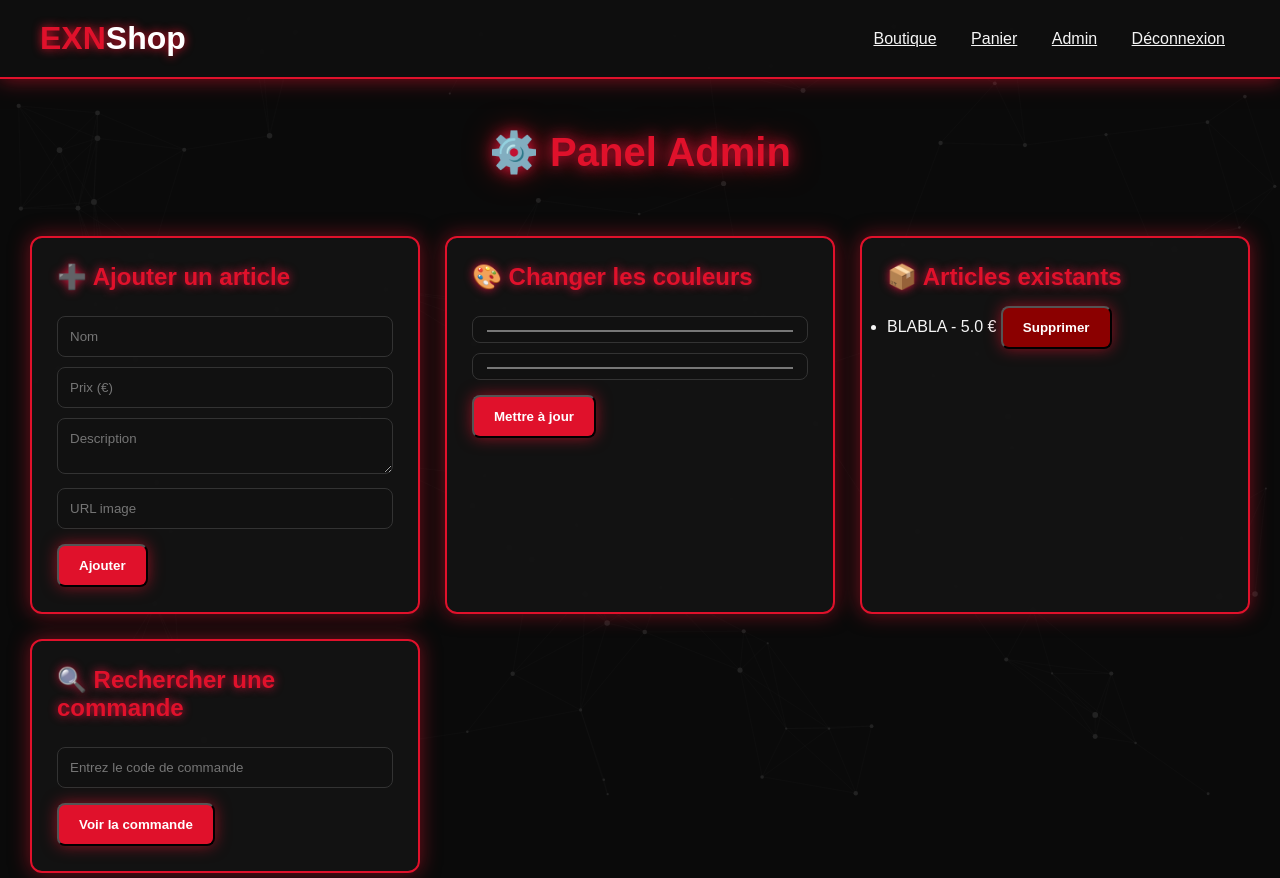
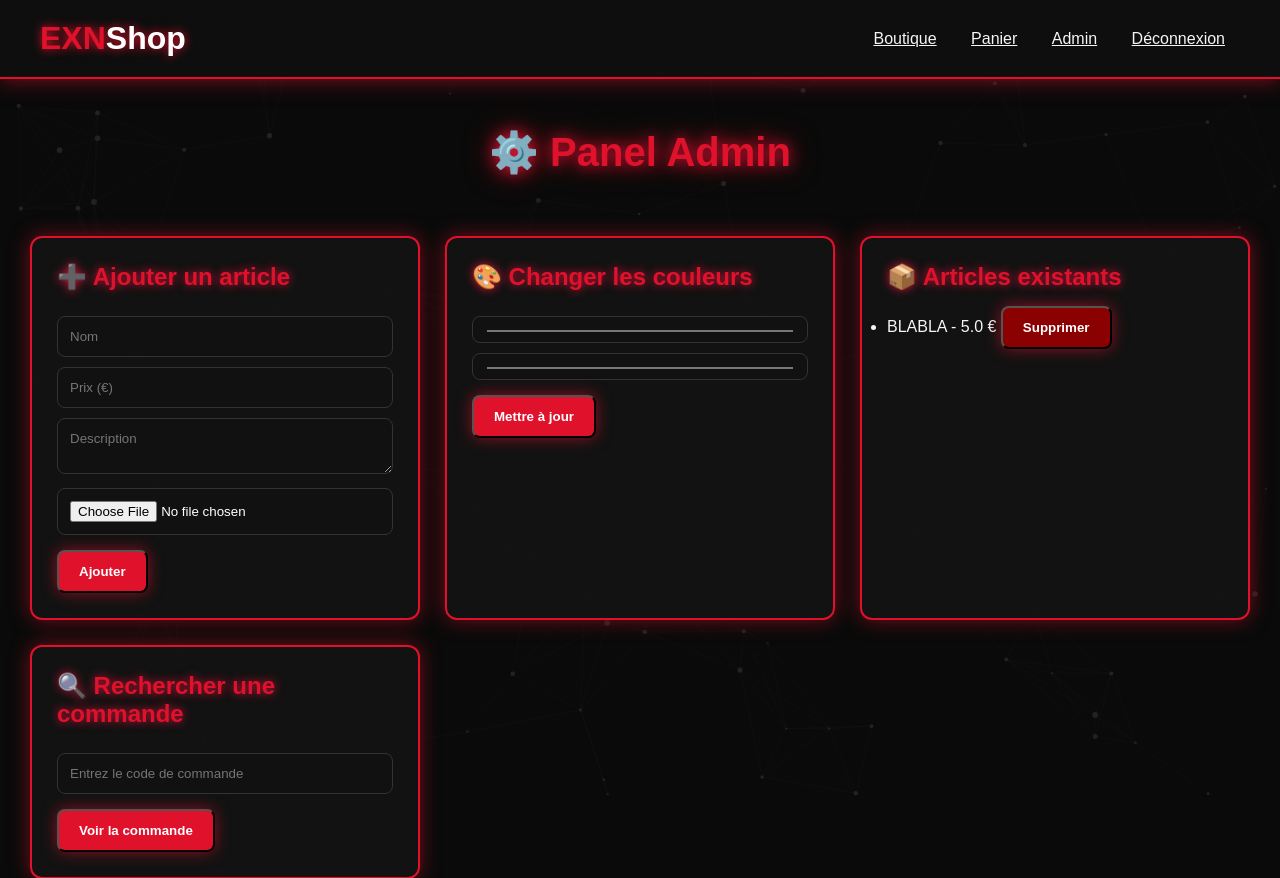
Before and after one commit to noxontop49/exn-shop, a Flask app: page /admin in a window 1280 px wide. Shown: the top 878 px of the page. Run offline with Flask 3, Linux system fonts and the light colour scheme; the visitor is signed in with stand-in values (Sample User, id 1).

Commit message:
Mise à jour : upload images + gestion commandes

```diff
--- a/app.py
+++ b/app.py
@@ -1,12 +1,14 @@
 from flask import Flask, render_template, request, redirect, url_for, session
 from flask_sqlalchemy import SQLAlchemy
 import os, random, string
+from werkzeug.utils import secure_filename
 
 app = Flask(__name__)
 app.secret_key = "supersecret"
 
 # --- Config BDD ---
 app.config["SQLALCHEMY_DATABASE_URI"] = "sqlite:///shop.db"
+app.config["UPLOAD_FOLDER"] = "static/images"
 db = SQLAlchemy(app)
 
 # --- Modèles ---
@@ -108,13 +110,23 @@ def admin():
             nom = request.form["nom"]
             prix = float(request.form["prix"])
             desc = request.form.get("description")
-            image = request.form.get("image")
-            db.session.add(Article(nom=nom, prix=prix, description=desc, image=image))
+
+            image_file = request.files.get("image")
+            image_filename = None
+            if image_file and image_file.filename != "":
+                filename = secure_filename(image_file.filename)
+                image_path = os.path.join(app.config["UPLOAD_FOLDER"], filename)
+                image_file.save(image_path)
+                image_filename = f"/static/images/{filename}"
+
+            db.session.add(Article(nom=nom, prix=prix, description=desc, image=image_filename))
             db.session.commit()
+
         elif "supprimer" in request.form:
             id_article = int(request.form["supprimer"])
             Article.query.filter_by(id=id_article).delete()
             db.session.commit()
+
         elif "changer_couleurs" in request.form:
             theme = Theme.query.first()
             theme.primary = request.form["primary"]
@@ -130,4 +142,6 @@ def commande():
     return render_template("commande_resultat.html", commande=commande, couleurs=get_theme())
 
 if __name__ == "__main__":
+    if not os.path.exists(app.config["UPLOAD_FOLDER"]):
+        os.makedirs(app.config["UPLOAD_FOLDER"])
     app.run(debug=True)
--- a/templates/admin.html
+++ b/templates/admin.html
@@ -4,11 +4,11 @@
 <div class="admin-grid">
   <div class="admin-card">
     <h2>➕ Ajouter un article</h2>
-    <form method="POST" class="form">
+    <form method="POST" enctype="multipart/form-data" class="form">
       <input type="text" name="nom" placeholder="Nom" required>
       <input type="number" step="0.01" name="prix" placeholder="Prix (€)" required>
       <textarea name="description" placeholder="Description"></textarea>
-      <input type="text" name="image" placeholder="URL image">
+      <input type="file" name="image" accept="image/*">
       <button type="submit" name="ajouter" class="btn">Ajouter</button>
     </form>
   </div>
@@ -26,7 +26,11 @@
     <h2>📦 Articles existants</h2>
     <ul>
       {% for article in articles %}
-      <li>{{ article.nom }} - {{ article.prix }} €
+      <li>
+        {{ article.nom }} - {{ article.prix }} €
+        {% if article.image %}
+          <img src="{{ article.image }}" alt="{{ article.nom }}" width="50">
+        {% endif %}
         <form method="POST" style="display:inline;">
           <button type="submit" name="supprimer" value="{{ article.id }}" class="btn danger">Supprimer</button>
         </form>
```
Also changed, not shown: instance/shop.db.
